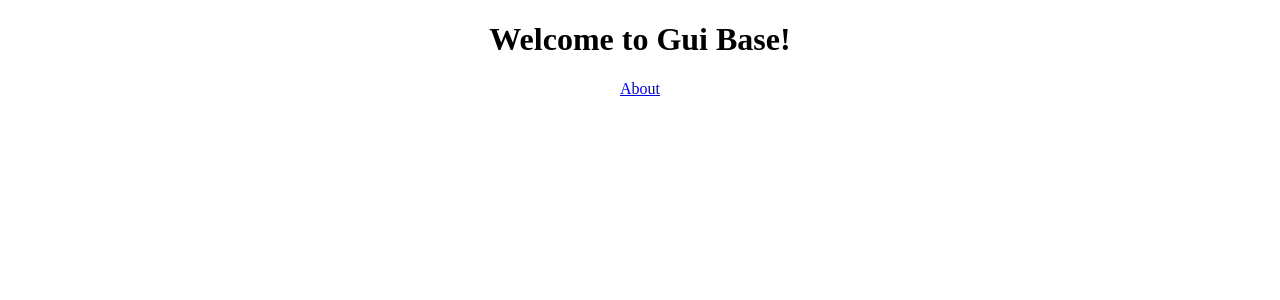
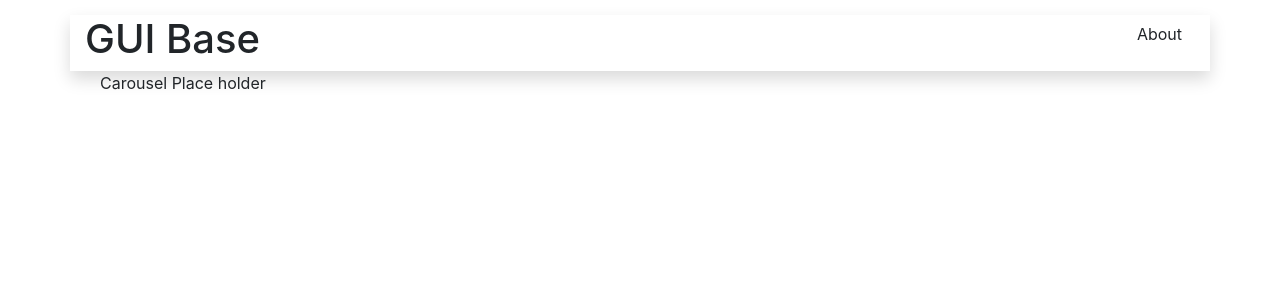
Before and after one commit to b3lac/gui_base, an Angular app: page /front in a window 1280 px wide. Before the commit this address led to /. Shown: the top 300 px of the page. Built offline with nearby package versions, Linux system fonts and the light colour scheme.

Commit message:
Generated carousel and front page components. Carousel works from remote Picsum, currently broken.

```diff
--- a/package.json
+++ b/package.json
@@ -25,7 +25,7 @@
     "bootstrap": "^4.1.0",
     "core-js": "^2.4.1",
     "font-awesome": "^4.7.0",
-    "rxjs": "^5.5.6",
+    "rxjs": "^5.5.10",
     "sass": "^1.2.1",
     "zone.js": "^0.8.19"
   },
--- a/src/app/app-routes.module.ts
+++ b/src/app/app-routes.module.ts
@@ -1,9 +1,12 @@
 import { NgModule } from '@angular/core';
 import { RouterModule, Routes } from '@angular/router';
 import { AboutComponent } from './about/about.component';
+import { FrontComponent } from './front/front.component';
 
 const routes: Routes = [
-  { path: 'about', component: AboutComponent }
+  { path: 'about', component: AboutComponent},
+  { path: 'front', component: FrontComponent},
+  { path: '', redirectTo: 'front', pathMatch: 'full' }
 ];
 
 @NgModule({
--- a/src/app/app.component.html
+++ b/src/app/app.component.html
@@ -1,11 +1,2 @@
-<!--The content below is only a placeholder and can be replaced.-->
-<div style="text-align:center">
-    <h1>
-        Welcome to {{ title }}!
-    </h1>
-    <nav>
-        <a routerLink="/about">About</a>
-    </nav>
-
-    <router-outlet></router-outlet>
-</div>
+<router-outlet>
+</router-outlet>
--- a/src/app/app.component.ts
+++ b/src/app/app.component.ts
@@ -1,10 +1,8 @@
 import { Component } from '@angular/core';
-
 @Component({
   selector: 'app-root',
   templateUrl: './app.component.html',
   styleUrls: ['./app.component.scss']
 })
 export class AppComponent {
-  title = 'Gui Base';
 }
--- /dev/null
+++ b/src/app/front/front.component.html
@@ -0,0 +1,26 @@
+<div class="container" style="margin-top:15px">
+    <div class="row shadow">
+        <div class="col">
+            <header>
+                <h1>
+                    {{ title }}
+                </h1>
+            </header>
+        </div>
+
+        <div class="col text-right">
+            <nav>
+                <a class="btn" routerLink="/about">About</a>
+            </nav>
+        </div>
+    </div>
+    <div class="container">
+        <div class="row">
+            <div class="col">
+                <p>Carousel Place holder</p>
+            </div>
+        </div>
+    </div>
+
+
+</div>
--- /dev/null
+++ b/src/app/front/front.component.ts
@@ -0,0 +1,14 @@
+import { Component, OnInit } from '@angular/core';
+
+@Component({
+  selector: 'app-front',
+  templateUrl: './front.component.html',
+  styleUrls: ['./front.component.scss']
+})
+export class FrontComponent implements OnInit {
+  constructor() { }
+  title = 'GUI Base';
+  ngOnInit() {
+  }
+
+}
--- /dev/null
+++ b/src/app/picsum-carousel/picsum-carousel.component.html
@@ -0,0 +1,27 @@
+<div class="container">
+    <div class="row">
+        <ngb-carousel *ngIf="images">
+            <ng-template ngbSlide>
+                <img [src]="images[0]">
+                <div class="carousel-caption">
+                    <h3>First Slide</h3>
+                    <p>First Slide Description</p>
+                </div>
+            </ng-template>
+            <ng-template ngbSlide>
+                <img [src]="images[1]">
+                <div class="carousel-caption">
+                    <h3>Second Slide</h3>
+                    <p>Second Slide Description</p>
+                </div>
+            </ng-template>
+            <ng-template ngbSlide>
+                <img [src]="images[2]">
+                <div class="carousel-caption">
+                    <h3>Third Slide</h3>
+                    <p>Third Slide Description</p>
+                </div>
+            </ng-template>
+        </ngb-carousel>
+    </div>
+</div>
--- /dev/null
+++ b/src/app/picsum-carousel/picsum-carousel.component.ts
@@ -0,0 +1,27 @@
+import { Component, OnInit } from '@angular/core';
+import {HttpClient} from '@angular/common/http';
+import {map} from 'rxjs/operators';
+import {NgbCarousel} from '@ng-bootstrap/ng-bootstrap';
+
+@Component({
+  selector: 'app-picsum-carousel',
+  templateUrl: './picsum-carousel.component.html',
+  styleUrls: ['./picsum-carousel.component.scss']
+})
+export class PicsumCarouselComponent implements OnInit {
+  images: Array<string>;
+  constructor(private _http: HttpClient) {}
+
+  ngOnInit() {
+    this._http.get('https://picsum.photos/list')
+    .pipe(map((images: Array<{id: number}>) => this._randomImageUrls(images)))
+    .subscribe(images => this.images = images);
+  }
+  private _randomImageUrls(images: Array<{id: number}>): Array<string> {
+    return [1, 2, 3].map(() => {
+      const randomId = images[Math.floor(Math.random() * images.length)].id;
+      return `https://picsum.photos/900/500?image=${randomId}`;
+    });
+  }
+
+}
--- a/src/styles.scss
+++ b/src/styles.scss
@@ -1 +1,3 @@
 /* You can add global styles to this file, and also import other style files */
+
+@import '~bootstrap/dist/css/bootstrap.min.css';
```
Also changed, not shown: src/app/app.module.ts (+10 -2 lines), src/app/front/front.component.scss (added), src/app/picsum-carousel/picsum-carousel.component.scss (added), 2 other files (tests, documents, lock files or other folders).
